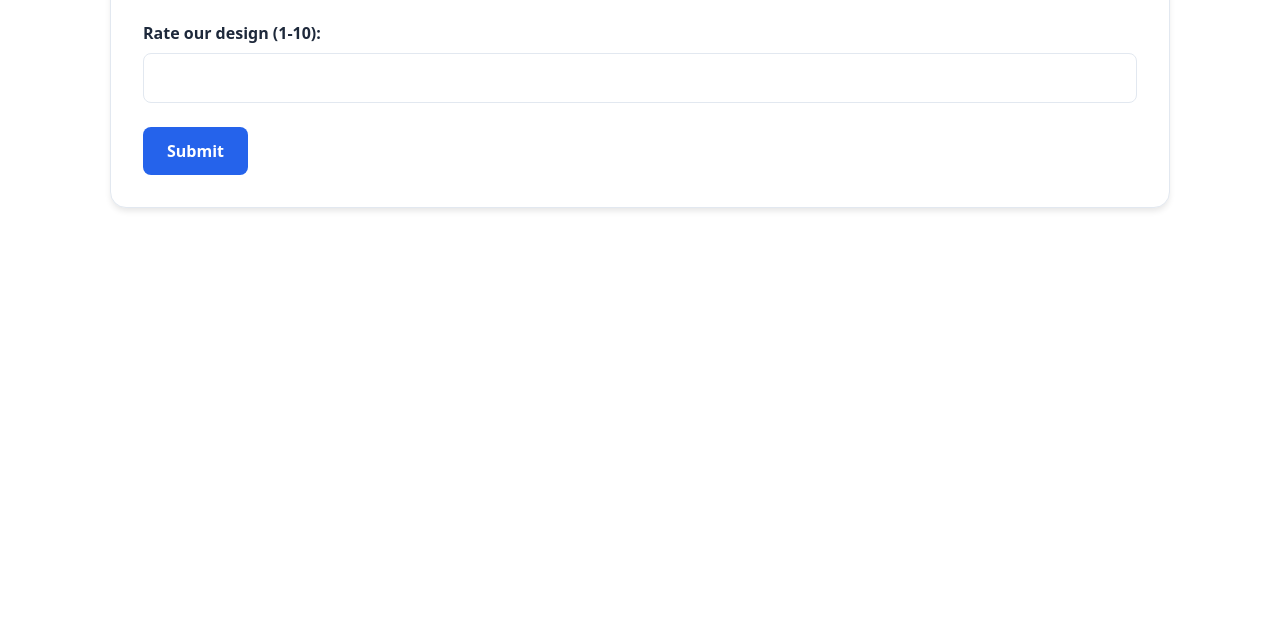
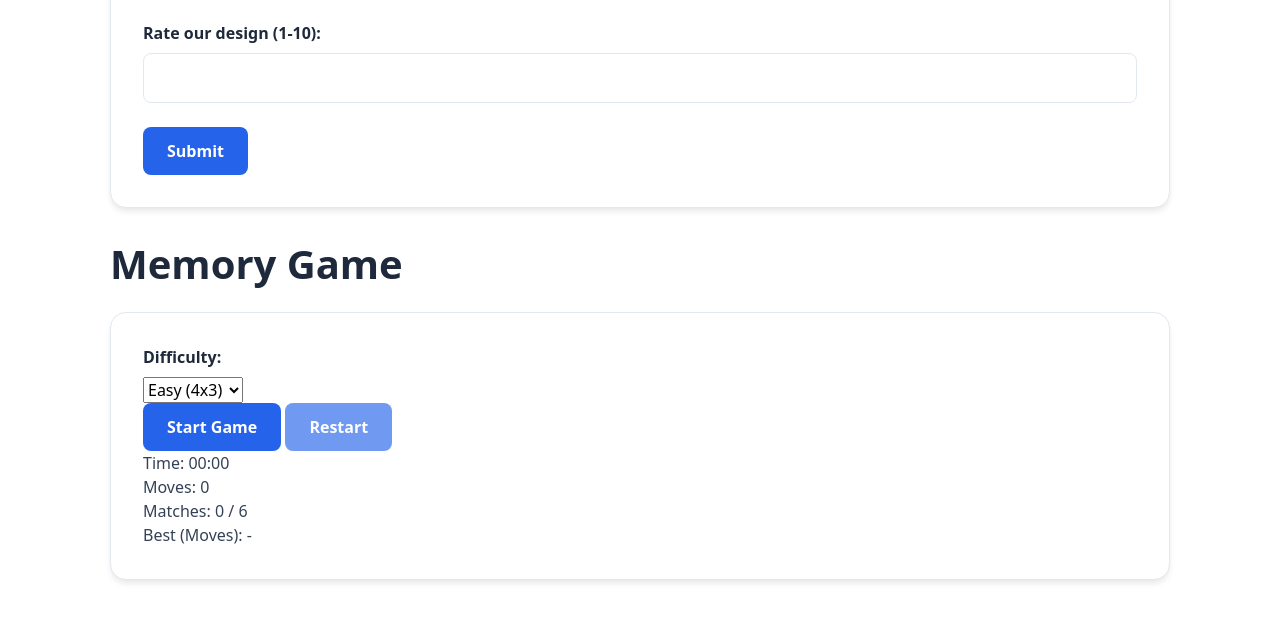
Before and after one commit to Tima-a/VGTU-Repository, a plain HTML site: page index.html in a window 1280 px wide. Shown: the part 9180-9802 px from the top of the page. Drawn offline with nearby package versions, Linux system fonts and the light colour scheme.

Commit message:
Add files via upload

```diff
--- a/index.html
+++ b/index.html
@@ -1042,6 +1042,38 @@
         <p>Form submitted successfully!</p>
         <button id="closePopup" class="btn">Close</button>
     </div>
+    <section id="memory-game-section" class="container">
+        <h2>Memory Game</h2>
+
+        <div class="content-block">
+            <div class="game-controls">
+                <div class="control-group">
+                    <label for="difficulty">Difficulty:</label>
+                    <select id="difficulty" class="game-select">
+                        <option value="easy">Easy (4x3)</option>
+                        <option value="hard">Hard (6x4)</option>
+                    </select>
+                </div>
+                <button id="btn-start" class="btn">Start Game</button>
+                <button id="btn-restart" class="btn" disabled>Restart</button>
+            </div>
+
+            <div class="stats-panel">
+                <div class="stat-item">Time: <span id="timer">00:00</span></div>
+                <div class="stat-item">Moves: <span id="move-count">0</span></div>
+                <div class="stat-item">Matches: <span id="match-count">0</span> / <span id="total-pairs">6</span></div>
+                <div class="stat-item highlight">Best (Moves): <span id="best-score">-</span></div>
+            </div>
+
+            <div id="win-message" class="alert hidden" style="text-align: center; display: none;">
+                <h3>🎉 You Won! 🎉</h3>
+                <p>Great job! You completed the game in <span id="final-moves"></span> moves and <span id="final-time"></span>.</p>
+            </div>
+        </div>
+
+        <div id="game-board" class="game-board">
+            </div>
+    </section>
     <section id="services" class="services section">
         <div class="container section-title" data-aos="fade-up">
           <h2>Services & Media Elements</h2>
```
